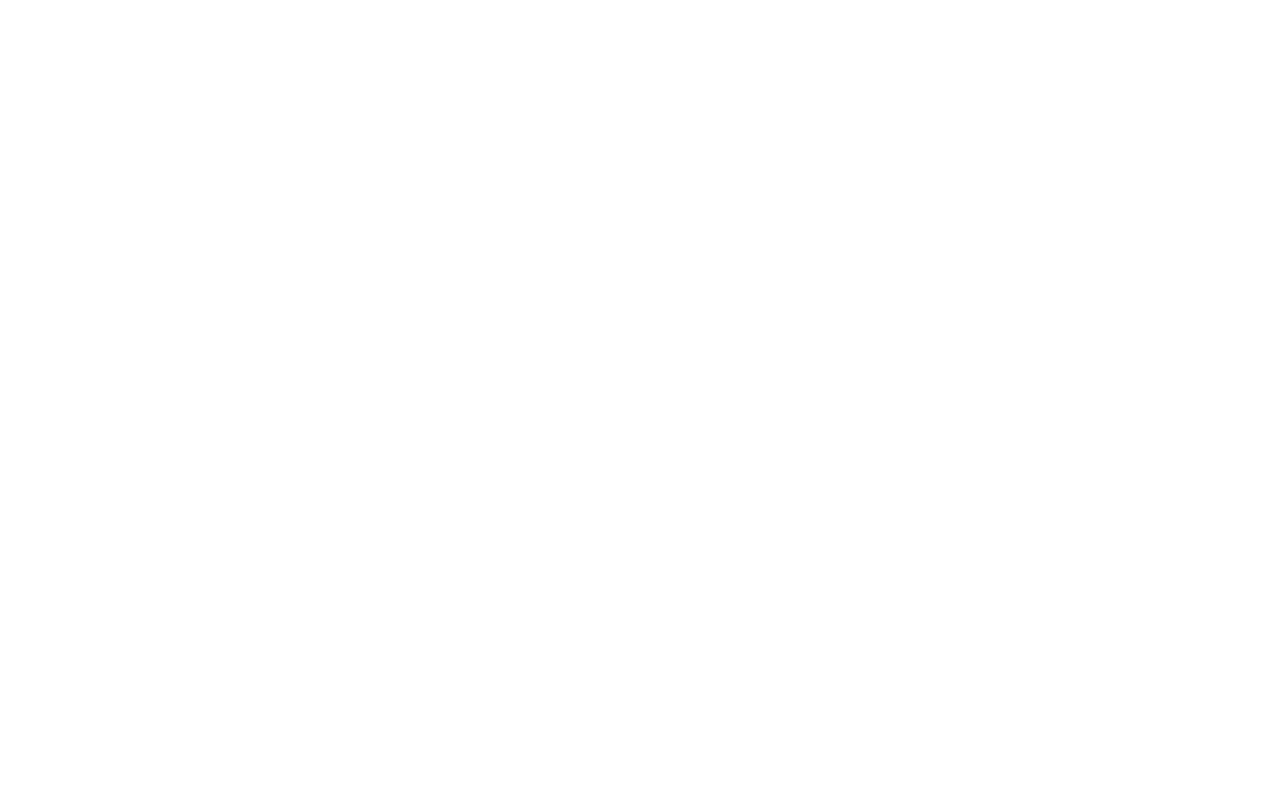
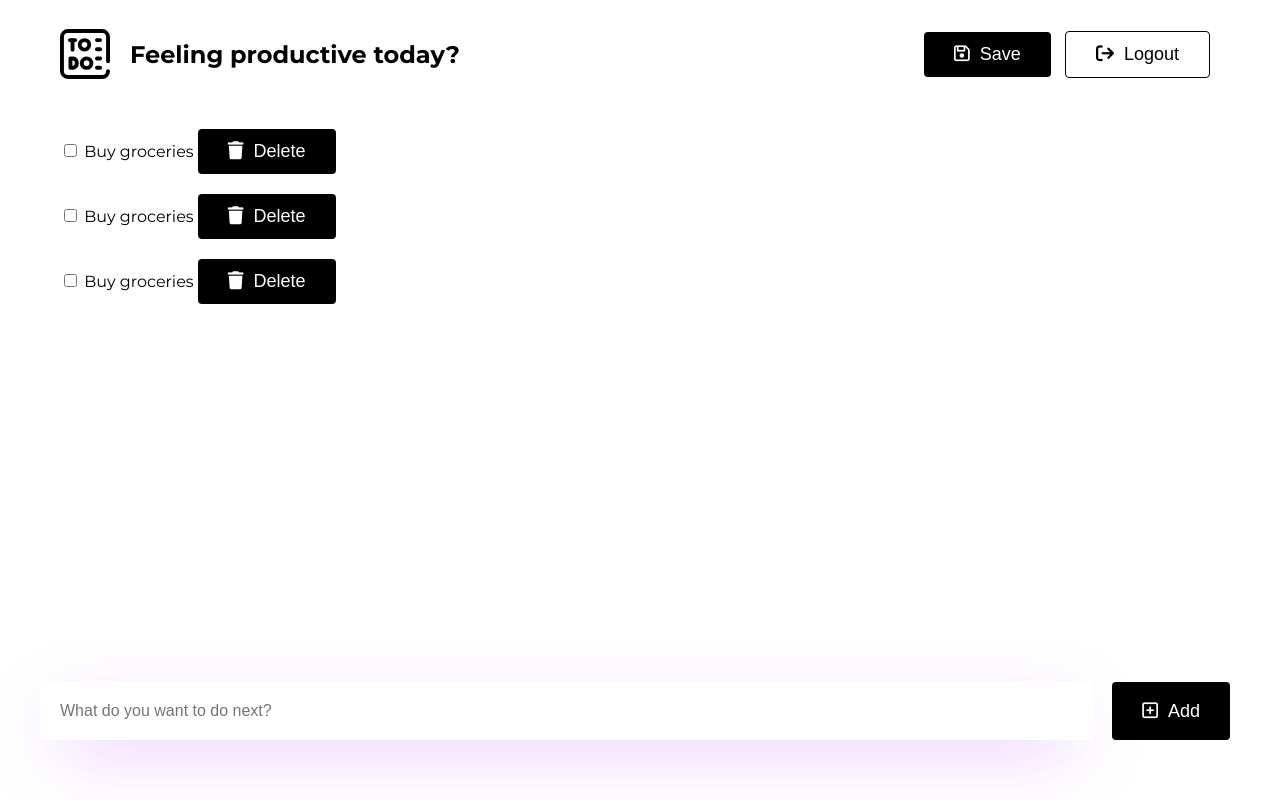
Before and after one commit to AbdullahQadry/CRUD-Todo-app, a SvelteKit app: page /dashboard in a window 1280 px wide. Built offline with nearby package versions, Linux system fonts and the light colour scheme; a web font is replaced by a local one.

Commit message:
Dashboard page setup

```diff
--- a/src/app.html
+++ b/src/app.html
@@ -9,7 +9,7 @@
 		<link rel="preconnect" href="https://fonts.googleapis.com">
 		<link rel="preconnect" href="https://fonts.gstatic.com" crossorigin>
 		<link href="https://fonts.googleapis.com/css2?family=Asap:ital,wght@0,100..900;1,100..900&family=Montserrat:ital,wght@0,100..900;1,100..900&family=Shippori+Antique+B1&display=swap" rel="stylesheet">
-
+		<link rel="stylesheet" href="https://cdnjs.cloudflare.com/ajax/libs/font-awesome/6.6.0/css/all.min.css" integrity="sha512-Kc323vGBEqzTmouAECnVceyQqyqdsSiqLQISBL29aUW4U/M7pSPA/gEUZQqv1cwx4OnYxTxve5UMg5GT6L4JJg==" crossorigin="anonymous" referrerpolicy="no-referrer" />
 		<style>
 			body{
 				margin: 0;
--- a/src/components/authinticate.svelte
+++ b/src/components/authinticate.svelte
@@ -23,7 +23,6 @@
 
 <div class="AuthContainer">
     <form class="box" action="">
-        <div class="box"></div>
         <div>
             <svg width=80px height=80px version="1.1" id="Layer_1" xmlns="http://www.w3.org/2000/svg" xmlns:xlink="http://www.w3.org/1999/xlink" x="0px" y="0px" viewBox="0 0 512 512" style="enable-background:new 0 0 512 512;" xml:space="preserve">
             <g>
--- a/src/routes/dashboard/+page.svelte
+++ b/src/routes/dashboard/+page.svelte
@@ -0,0 +1,149 @@
+<div class="MainContainer">
+
+    <div class="HeaderContainer">
+
+        <div class="LogoTitle">
+
+            <svg width=50px height=50px version="1.1" id="Layer_1" xmlns="http://www.w3.org/2000/svg" xmlns:xlink="http://www.w3.org/1999/xlink" x="0px" y="0px" viewBox="0 0 512 512" style="enable-background:new 0 0 512 512;" xml:space="preserve">
+                <g>
+                    <g>
+                        <path style="fill:none;stroke:#000000;stroke-width:40;stroke-linecap:round;stroke-linejoin:round;stroke-miterlimit:10;" d="&#10;&#9;&#9;&#9;M492,331.277V80.919c0-33.137-26.863-60-60-60H80c-33.137,0-60,26.863-60,60v350.163c0,33.137,26.863,60,60,60h352&#10;&#9;&#9;&#9;c33.071,0,59.889-26.758,59.995-59.804"/>
+                    </g>
+                    <g>
+                        <g>
+                                <line style="fill:none;stroke:#000000;stroke-width:40;stroke-linecap:round;stroke-linejoin:round;stroke-miterlimit:10;" x1="101.498" y1="113.466" x2="155.577" y2="113.466"/>
+                                <line style="fill:none;stroke:#000000;stroke-width:40;stroke-linecap:round;stroke-linejoin:round;stroke-miterlimit:10;" x1="128.428" y1="116.593" x2="128.428" y2="211.389"/>
+                        </g>
+                            <circle style="fill:none;stroke:#000000;stroke-width:40;stroke-linecap:round;stroke-linejoin:round;stroke-miterlimit:10;" cx="250.651" cy="162.427" r="48.961"/>
+                        <g>
+                            <g>
+                                <path style="fill:none;stroke:#000000;stroke-width:40;stroke-linecap:round;stroke-linejoin:round;stroke-miterlimit:10;" d="&#10;&#9;&#9;&#9;&#9;&#9;M172.307,349.573c0,26.183-14.532,46.901-37.587,47.304c-7.674,0.134-27.508,0.209-27.508,0.209l-0.193-95.026&#10;&#9;&#9;&#9;&#9;&#9;c0,0,17.844,0,26.913,0C159.221,302.06,172.307,323.39,172.307,349.573z"/>
+                            </g>
+                                <circle style="fill:none;stroke:#000000;stroke-width:40;stroke-linecap:round;stroke-linejoin:round;stroke-miterlimit:10;" cx="272.18" cy="349.573" r="48.961"/>
+                        </g>
+                            <line style="fill:none;stroke:#000000;stroke-width:40;stroke-linecap:round;stroke-linejoin:round;stroke-miterlimit:10;" x1="378.374" y1="113.466" x2="410.502" y2="113.466"/>
+                            <line style="fill:none;stroke:#000000;stroke-width:40;stroke-linecap:round;stroke-linejoin:round;stroke-miterlimit:10;" x1="378.374" y1="208.006" x2="410.502" y2="208.006"/>
+                            <line style="fill:none;stroke:#000000;stroke-width:40;stroke-linecap:round;stroke-linejoin:round;stroke-miterlimit:10;" x1="378.374" y1="302.546" x2="410.502" y2="302.546"/>
+                            <line style="fill:none;stroke:#000000;stroke-width:40;stroke-linecap:round;stroke-linejoin:round;stroke-miterlimit:10;" x1="378.374" y1="397.086" x2="410.502" y2="397.086"/>
+                    </g></g><g></g><g></g><g></g><g></g><g></g><g></g><g></g><g></g><g></g><g></g><g></g> <g></g><g></g><g></g><g></g>
+                </svg>
+
+            <h2>Feeling productive today?</h2>
+        </div>
+
+        <div class="CTA">
+            <button><i class="fa-regular fa-floppy-disk" style="margin-right: 10px;"></i>Save</button>
+            <button class="btn-outline"> <i class="fa-solid fa-arrow-right-from-bracket" style="margin-right: 10px;"></i>Logout</button>
+        </div>
+
+    </div>
+
+    <div class="List">
+        <div class="Todo">
+            <input type="checkbox">
+            <span>Buy groceries</span>
+            <button><i class="fa-solid fa-trash" style="margin-right: 10px;"></i>Delete</button>
+        </div>
+        <div class="Todo">
+            <input type="checkbox">
+            <span>Buy groceries</span>
+            <button><i class="fa-solid fa-trash" style="margin-right: 10px;"></i>Delete</button>
+        </div>
+        <div class="Todo">
+            <input type="checkbox">
+            <span>Buy groceries</span>
+            <button><i class="fa-solid fa-trash" style="margin-right: 10px;"></i>Delete</button>
+        </div>
+    </div>
+
+    <div class="AddTodo">
+        <input class="" type="text" placeholder="What do you want to do next?">
+        <button><i class="fa-regular fa-square-plus" style="margin-right: 10px;"></i>Add</button>
+    </div>
+</div>
+
+<style>
+
+    .MainContainer {
+        display: flex;
+        flex-direction: column;
+        min-height: 100vh;
+        width: 100%;
+        max-width: 1200px;
+        margin: 0 auto;
+    }
+
+    .HeaderContainer {
+        display: flex;
+        flex-direction: row;
+        align-items: center;
+        justify-content: space-between;
+        gap: 20px;
+        padding: 20px;
+    }
+
+    .LogoTitle {
+        display: flex;
+        align-items: center;
+        gap: 20px;
+    }
+
+    button{
+    background: black;
+    color: white;
+    border: none;
+    font-size: 18px;
+    padding: 12px 30px;
+    border-radius: 4px;
+    margin-right: 10px;
+    margin-left: auto;
+    cursor: pointer;
+    transition: 0.4s;
+}
+    button:hover {
+        border-radius: 16px;
+    }
+
+    .btn-outline{
+        background: transparent;
+        color: black;
+        border: 1px solid black;
+    }
+
+    .List {
+        display: flex;
+        flex-direction: column;
+        gap: 20px;
+        padding: 20px;
+        flex: 1;
+    }
+
+    .AddTodo {
+        position: fixed;
+        width: 100%;
+        max-width: 1200px;
+        bottom: 0;
+        display: flex;
+        align-items: stretch;
+        flex-direction: row;
+        gap: 20px;
+        padding-bottom: 60px;
+    }
+
+
+
+    input {
+        background-color: white;
+        flex: 1;
+        padding: 20px;
+        font-size: 16px;
+        border: none;
+        border-radius: 2px;
+        font-weight: 600;
+        -webkit-box-shadow: 0px 20px 70px -22px #bb61fc;
+        box-shadow: 0px 20px 70px -22px #bb61fc;
+    }
+        input::placeholder{
+            font-weight: 400;
+        }
+</style>
```
